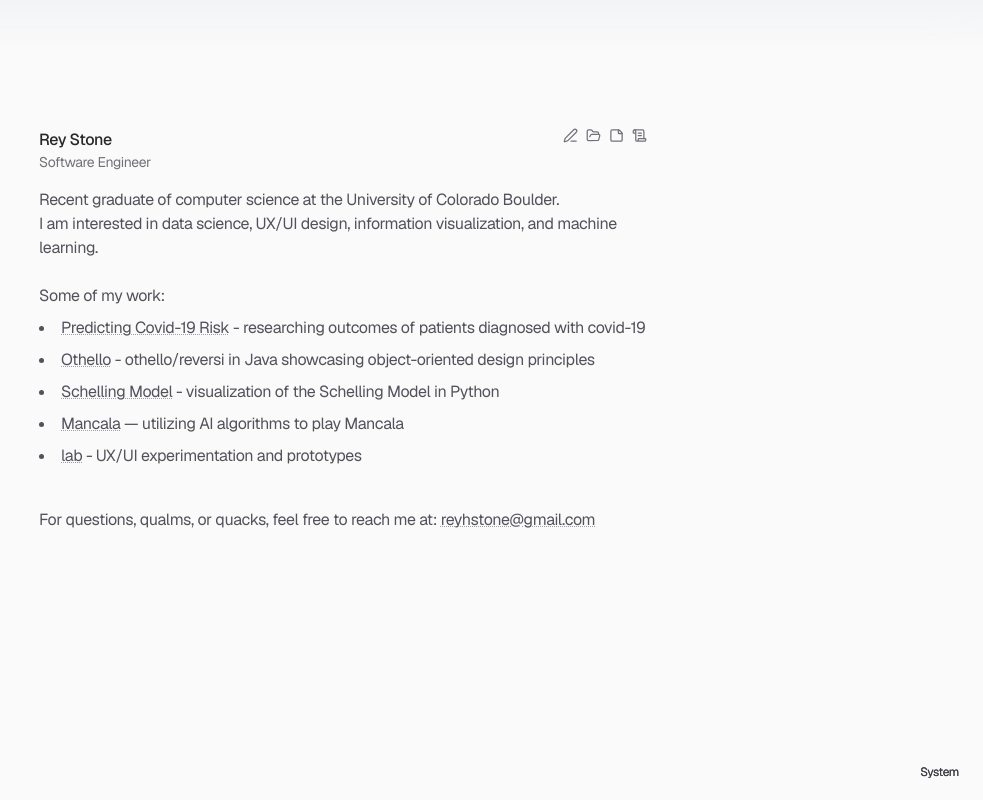
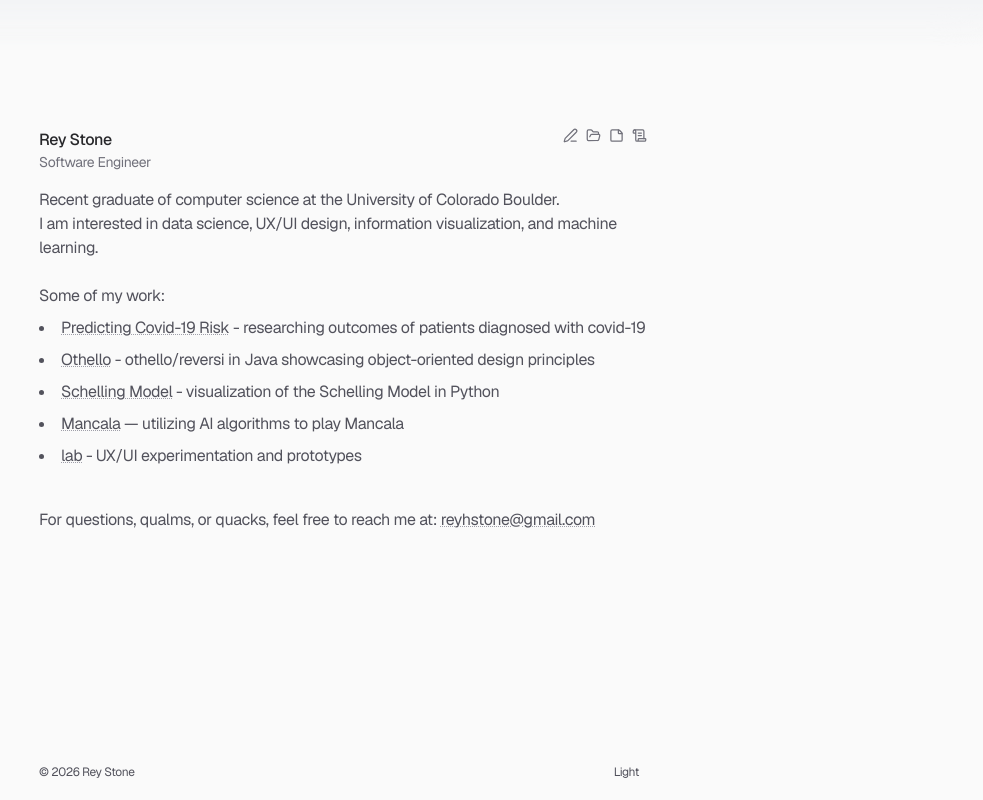
Before and after one commit to exkcd/web, a Next.js app: page / in a window 1280 px wide. Shown: the whole page, without its empty margins (297-1280 px from the left). Built offline with nearby package versions, Linux system fonts and the light colour scheme.

Commit message:
added time component

```diff
--- a/app/layout.tsx
+++ b/app/layout.tsx
@@ -51,11 +51,11 @@ export default function RootLayout({
           defaultTheme="system"
         >
           <TooltipProvider>
-            <div className="relative font-(family-name:--font-inter-tight)">
-              <main className="mx-auto flex min-h-screen w-full max-w-2xl flex-col py-32 px-8">
+            <div className="relative flex min-h-screen flex-col font-(family-name:--font-inter-tight)">
+              <main className="mx-auto flex w-full max-w-2xl flex-1 flex-col py-32 px-8">
                 {children}
-                <Footer />
               </main>
+              <Footer />
             </div>
           </TooltipProvider>
         </ThemeProvider>
--- a/app/page.tsx
+++ b/app/page.tsx
@@ -2,7 +2,6 @@ import fs from "fs";
 import path from "path";
 import { MDXRemote } from "next-mdx-remote/rsc";
 import { Header } from "@/components/layout/header";
-import { Footer } from "@/components/layout/footer";
 import { NAME, ROLE } from "@/data/info";
 import { mdxComponents } from "@/components/mdx-components";
 
@@ -14,7 +13,6 @@ export default async function Home() {
     <div>
       <Header title={NAME} description={ROLE} />
       <MDXRemote source={source} components={mdxComponents} />
-      <Footer />
     </div>
   );
 }
--- a/components/layout/content-page.tsx
+++ b/components/layout/content-page.tsx
@@ -18,7 +18,7 @@ export async function ContentPage({ type, slug }: Props) {
   const toc = await getTableOfContents(post.content);
 
   return (
-    <div className="prose prose-gray dark:prose-invert prose-h1:text-lg prose-h1:font-medium prose-h2:text-base prose-h2:font-medium prose-h3:text-sm prose-h3:font-medium prose-strong:font-medium">
+    <div className="prose prose-gray dark:prose-invert prose-h1:text-base prose-h1:font-medium prose-h2:text-base prose-h2:font-medium prose-h3:text-base prose-h3:font-medium prose-strong:font-medium">
       <article>
         <Link href="/" className="no-underline">
           <div className="text-base mb-0 text-zinc-800 dark:text-zinc-300">
--- a/components/layout/footer.tsx
+++ b/components/layout/footer.tsx
@@ -1,24 +1,76 @@
 "use client";
+import * as React from "react";
 import { AnimatedBackground } from "@/components/ui/animated-background";
 import { useTheme } from "next-themes";
-import { useEffect, useState } from "react";
+
+function LocalTime() {
+  const [time, setTime] = React.useState<Date>(new Date());
+  const [mounted, setMounted] = React.useState<boolean>(false);
+
+  React.useEffect(() => {
+    setMounted(true);
+    const interval = setInterval(() => {
+      setTime(new Date());
+    }, 1000);
+    return () => clearInterval(interval);
+  }, []);
+
+  const formattedTime = React.useMemo<string>(() => {
+    if (!mounted) return "";
+
+    const denverTime = new Date(
+      time.toLocaleString("en-US", { timeZone: "America/Denver" }),
+    );
+    const hours = denverTime.getHours().toString().padStart(2, "0");
+    const minutes = denverTime.getMinutes().toString().padStart(2, "0");
+    const seconds = denverTime.getSeconds().toString().padStart(2, "0");
+
+    // Use Intl API to get Denver's current UTC offset
+    const formatter = new Intl.DateTimeFormat("en-US", {
+      timeZone: "America/Denver",
+      timeZoneName: "shortOffset",
+    });
+    const offsetString =
+      formatter.formatToParts(time).find((p) => p.type === "timeZoneName")
+        ?.value ?? ""; // e.g. "GMT-6" or "GMT-7"
+    const offset = offsetString.replace("GMT", "UTC"); // reformat to "UTC-6"
+
+    return `it's ${hours}:${minutes}:${seconds} ${offset}`;
+  }, [time, mounted]);
+
+  const [showTime, setShowTime] = React.useState(false);
+  const toggleFooter = () => {
+    setShowTime(true);
+    setTimeout(() => setShowTime(false), 3000);
+  };
+
+  return (
+    <button onClick={toggleFooter} className="text-zinc-600 dark:text-zinc-400">
+      {showTime ? (
+        <p className="font-mono">{formattedTime}</p>
+      ) : (
+        <p>© 2026 Rey Stone</p>
+      )}
+    </button>
+  );
+}
 
 function ThemeSwitch() {
-  const [mounted, setMounted] = useState(false);
-  const { theme, setTheme } = useTheme();
+  const [mounted, setMounted] = React.useState(false);
+  const { resolvedTheme, setTheme } = useTheme();
 
-  useEffect(() => {
+  React.useEffect(() => {
     setMounted(true);
   }, []);
 
   if (!mounted) {
     return null;
   }
-  const cycleTheme = () => {
-    if (theme == "light") setTheme("dark");
-    else if (theme == "dark") setTheme("system");
-    else setTheme("light");
+
+  const toggleTheme = () => {
+    setTheme(resolvedTheme === "light" ? "dark" : "light");
   };
+
   return (
     <AnimatedBackground
       className="pointer-events-none rounded-lg bg-zinc-100 dark:bg-zinc-800"
@@ -30,14 +82,12 @@ function ThemeSwitch() {
       enableHover={true}
     >
       <button
-        onClick={cycleTheme}
-        className="inline-flex items-center justify-center px-2 py-1 text-zinc-700 transition-colors duration-100 focus-visible:outline-2 data-[checked=true]:text-zinc-950 dark:text-zinc-400 dark:data-[checked=true]:text-zinc-50"
+        onClick={toggleTheme}
+        className="inline-flex items-center justify-center px-2 py-1 text-zinc-600 transition-colors duration-100 focus-visible:outline-2 data-[checked=true]:text-zinc-950 dark:text-zinc-400 dark:data-[checked=true]:text-zinc-50"
         type="button"
         aria-label={`Switch theme`}
       >
-        {theme === "light" && <div>Light</div>}
-        {theme === "dark" && <div>Dark</div>}
-        {theme === "system" && <div>System</div>}
+        {resolvedTheme === "light" ? <div>Light</div> : <div>Dark</div>}
       </button>
     </AnimatedBackground>
   );
@@ -45,9 +95,15 @@ function ThemeSwitch() {
 
 export function Footer() {
   return (
-    <footer className="absolute right-4 bottom-4 z-10 flex items-center gap-4">
-      <div className="text-xs">
-        <ThemeSwitch />
+    // <footer className="absolute right-4 bottom-4 z-10 flex items-center gap-4">
+    <footer className="mx-auto mt-auto w-full max-w-2xl">
+      <div className="flex items-center justify-between px-8 py-4">
+        <div className="text-xs">
+          <LocalTime />
+        </div>
+        <div className="text-xs">
+          <ThemeSwitch />
+        </div>
       </div>
     </footer>
   );
```
